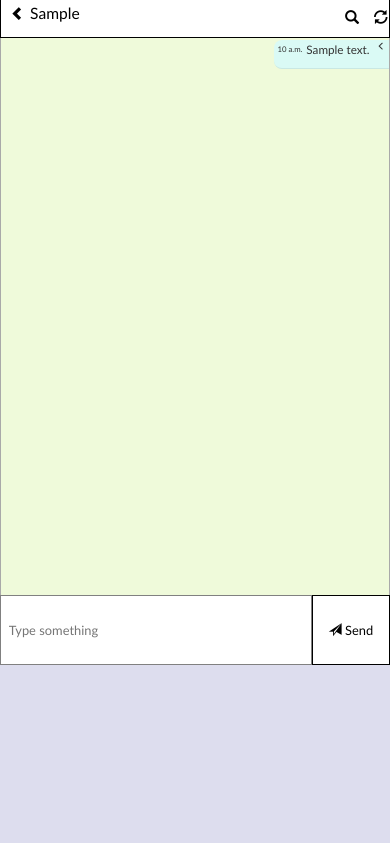
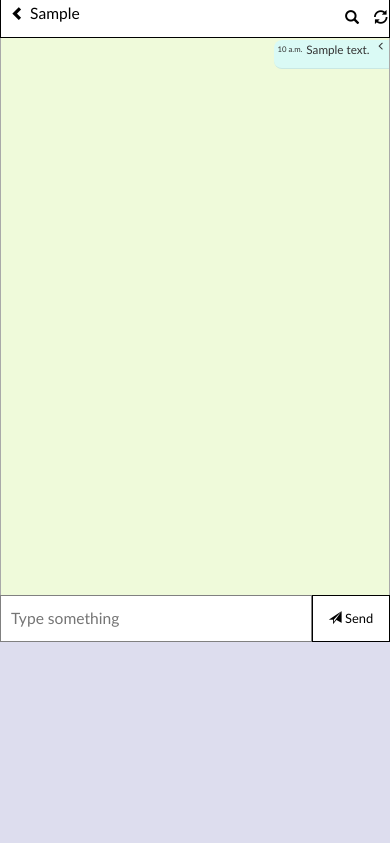
Before and after one commit to vivekkumarbilla/event, a Django app: template depactt/templates/depactt/fullmessages.html in a window 390 px wide. Shown: the part 48-891 px from the top of the page. Run offline with Django 3.2, Linux system fonts and the light colour scheme; a user stored in the database is signed in; tables that the repository leaves empty hold one stand-in row (values such as "Sample post"); the template is opened without the code that fills it: values that come from a table or form of the project are taken from there, most other values are stand-ins (such as "Sample title", 1, 10 or a date in 2020); some libraries are stand-ins or nearby versions.

Commit message:
initial vivek commit

```diff
--- a/depactt/templates/depactt/fullmessages.html
+++ b/depactt/templates/depactt/fullmessages.html
@@ -828,7 +828,7 @@
 			.mainelements2{
 				float: left;
 				width: 100vw;
-				height: 18vw;
+				height: 12vw;
 				background-color: #EFFADA;
 				margin-top: 0px;
 				margin-left: 0px;
@@ -843,6 +843,8 @@
 			.mesgtype{
 				width: 80%;
 				height: 100%;
+				font-size: 4vw;
+				padding: 0px 10px;
 			}
 			.fullheight{
 				height: 100%;
```
